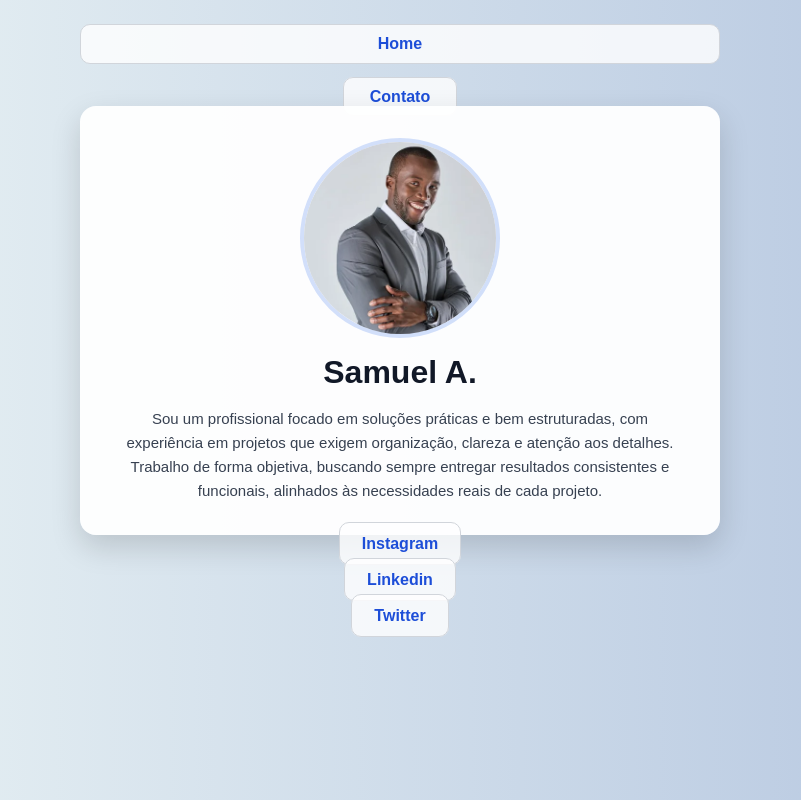
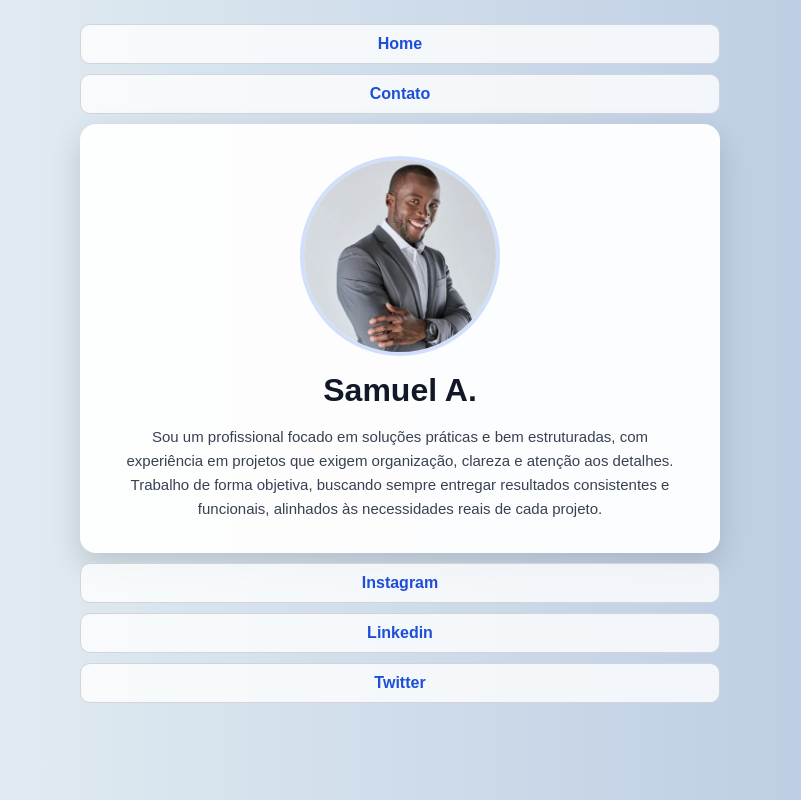
Before and after one commit to Samuelmsa/portfolio-site, a plain HTML site: page index.html in a window 1280 px wide. Shown: the whole page, without its empty margins (240-1041 px from the left). Drawn offline with Linux system fonts and the light colour scheme.

Commit message:
Adjust spacing and padding in index.css
Reduced gap between list items and adjusted button padding for better layout.

```diff
--- a/index.css
+++ b/index.css
@@ -40,11 +40,12 @@ a {
 .ol1 {
   display: flex;
   flex-direction: column;
-  gap: 24px;
+  gap: 10px;
   list-style-type: none;
   color: #111827;
   justify-content: center;
   flex-wrap: wrap;
+  padding-bottom: 10px;
 }
 
 /* ===== BOTÕES PRINCIPAIS ===== */
@@ -66,6 +67,13 @@ a {
 
 .button2:active {
   transform: translateY(1px);
+}
+
+.button,
+.button2 {
+  display: block;
+  width: 100%;
+  text-align: center;
 }
 
 /* ===== CARD PRINCIPAL ===== */
@@ -112,16 +120,17 @@ a {
 .ol2 {
   display: flex;
   flex-direction: column;
-  gap: 18px;
+  gap: 10px;
   list-style-type: none;
   color: #111827;
   justify-content: center;
   flex-wrap: wrap;
+  padding-top: 10px;
 }
 
 .button {
   color: #1d4ed8;
-  padding: 12px 22px;
+  padding: 10px 26px;
   border-radius: 10px;
   border: 1px solid #d1d5db;
   background: rgba(255, 255, 255, 0.8);
```
